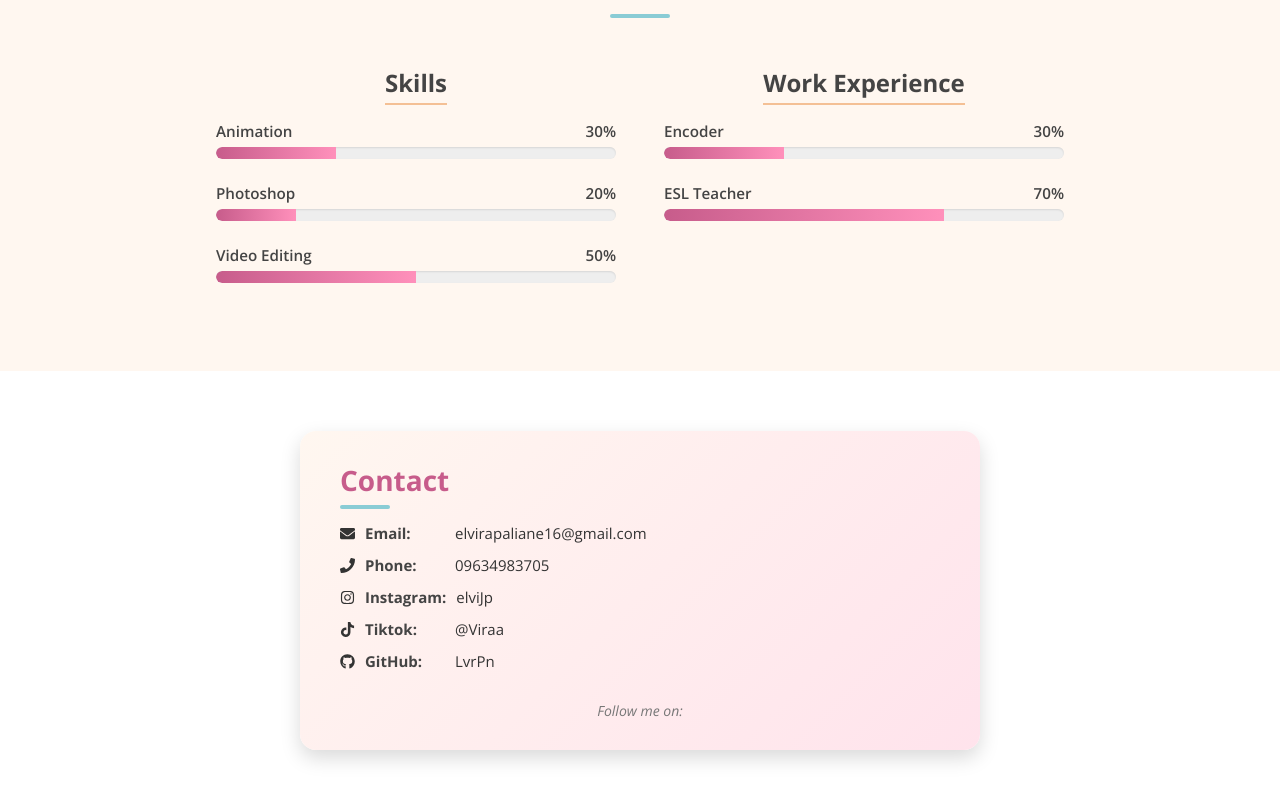
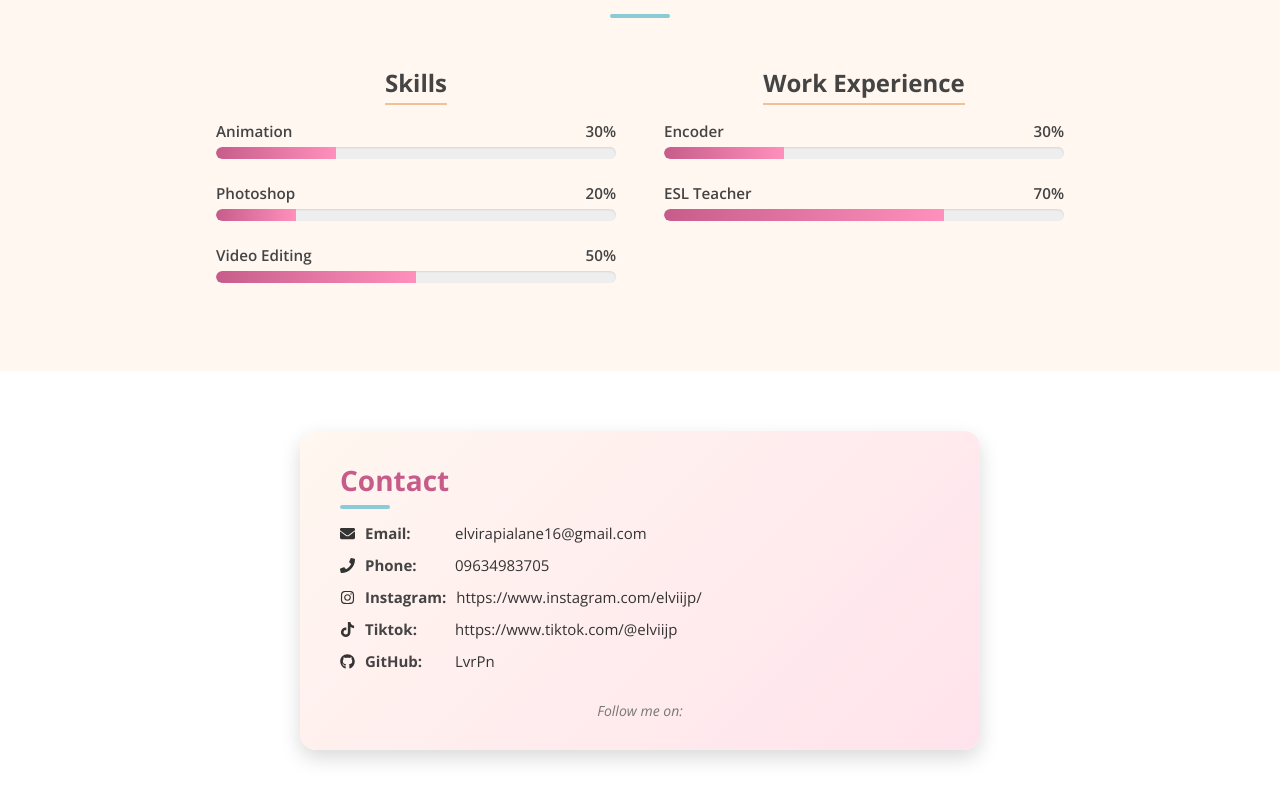
Before and after one commit to LvrPln/React-Portfolio, a React (Create React App) app: page / in a window 1280 px wide. Shown: the part 644-1444 px from the top of the page. Built offline with nearby package versions, Linux system fonts and the light colour scheme.

Commit message:
Update Contact.jsx

```diff
--- a/src/components/Contact.jsx
+++ b/src/components/Contact.jsx
@@ -6,10 +6,10 @@ const Contact = () => {
     <div className="contact-container">
         <h2>Contact</h2>
         <div className="contact-info">
-            <p><FaEnvelope /> <strong>Email:</strong> elvirapaliane16@gmail.com</p>
+            <p><FaEnvelope /> <strong>Email:</strong> elvirapialane16@gmail.com</p>
             <p><FaPhone /> <strong>Phone:</strong> 09634983705</p>
-            <p><FaInstagram /> <strong>Instagram:</strong> elviJp</p>
-            <p><FaTiktok /> <strong>Tiktok:</strong> @Viraa</p>
+            <p><FaInstagram /> <strong>Instagram:</strong> https://www.instagram.com/elviijp/</p>
+            <p><FaTiktok /> <strong>Tiktok:</strong> https://www.tiktok.com/@elviijp</p>
             <p><FaGithub /> <strong>GitHub:</strong> LvrPn</p>
         </div>
 
```
